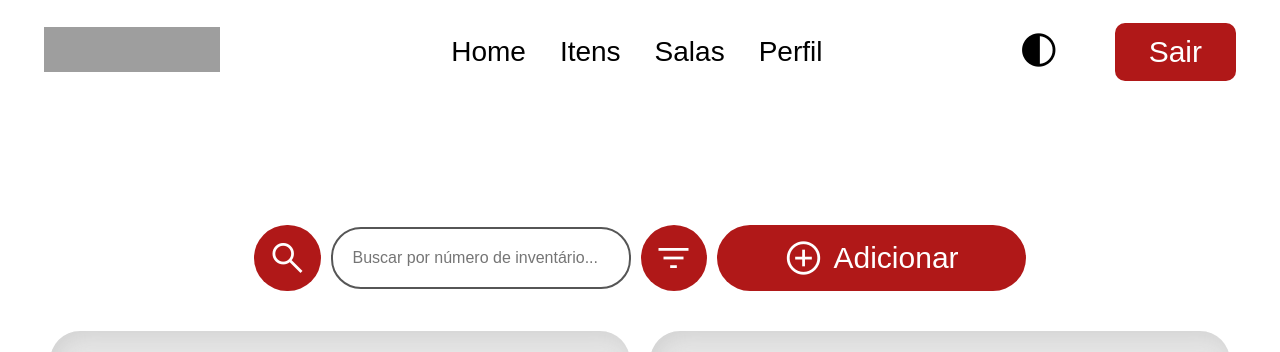
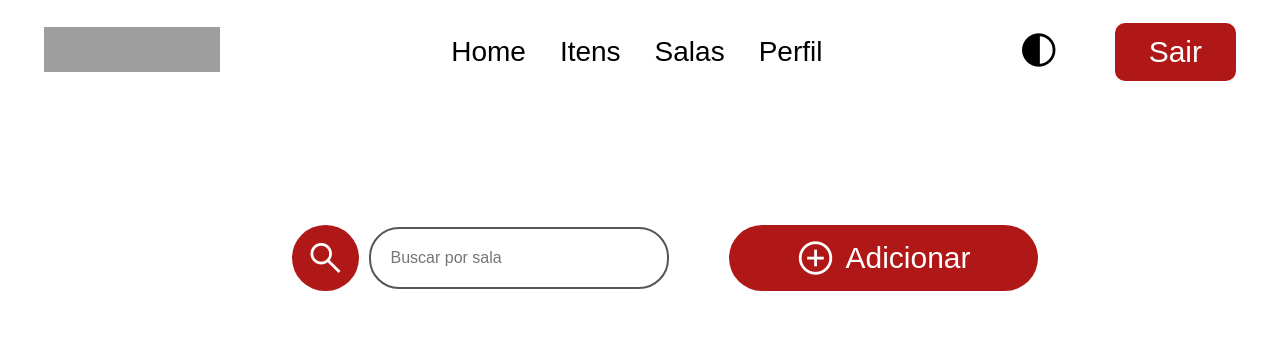
Before and after one commit to Guilherme-Augusto06/GerenciamentoDePatrimonios-1.5, a Django app: page /salas in a window 1280 px wide. Shown: the top 352 px of the page. Run offline with Django 5.2, Linux system fonts and the light colour scheme; a user stored in the database is signed in; data comes from the database, SQL or seed files in the repository; both versions use the stored data as it was after the commit; grey boxes are pictures that could not be loaded.

Commit message:
feat: implementando lógica de buscar salas pelo campo de busca

```diff
--- a/GerenciamentoDePatrimonios/AppGDP/templates/login.html
+++ b/GerenciamentoDePatrimonios/AppGDP/templates/login.html
@@ -26,7 +26,7 @@
 
         <button type="submit" class="btn-login">Entrar</button>
 
-        <p style="font-family: poppins; margin-top: 10px;">Caso não tenha cadastro, <a href="{% url 'cadastroUsuario' %}" style="text-decoration: none;">cadastre-se aqui</a></p>
+
     </form>
 </main>
 {% endblock %}
--- a/GerenciamentoDePatrimonios/AppGDP/templates/salas.html
+++ b/GerenciamentoDePatrimonios/AppGDP/templates/salas.html
@@ -7,22 +7,15 @@
 <main class="bg-body-i-w">
 
 
-    <h2>{{ item.sala }}</h2>
-
     <div class="search-container">
-        <form id="searchForm" method="GET" action="{% url 'buscar_itens' %}">
+        <form id="searchForm" method="GET" action="{% url 'buscar_salas' %}">
             <div class="search-container">
                 <button type="submit">
                     <span class="material-symbols-outlined" id="iconItens">search</span>
                 </button>
-                <input class="input-itens" type="text" name="q" id="searchInput" placeholder="Buscar por número de inventário...">
+                <input class="input-itens" type="text" name="q" id="searchInput" placeholder="Buscar por sala">
             </div>
         </form>
-
-        <button onclick="openModal('modalFiltro')">
-            <span class="material-symbols-outlined" id="iconItens">filter_list</span>
-        </button>
-
 
         <button class="add-button" onclick="openModal('modalAddItem')">
             <span class="material-symbols-outlined" id="iconItens">add_circle</span>
@@ -39,7 +32,8 @@
             <div class="inf">
                 <h3>{{ item.sala }}</h3>
                 <p>Localização: {{ item.localizacao }}</p>
-                <button class="but-sala" onclick="event.stopPropagation(); openSala('{{ item.sala }}')">Visualizar Sala</button>
+                <button class="but-sala" onclick="event.stopPropagation(); redirecionarItensSala('{{ item.sala }}')">Visualizar Sala</button>
+
             </div>
         </div>
         {% endfor %}
@@ -89,29 +83,6 @@
 
 
 <!-- Modal de Filtros -->
-<div id="modalFiltro" class="modal">
-    <div class="modal-content">
-        <button type="button" class="btn-close" onclick="closeModal('modalFiltro')">X</button>
-        <h2>Filtrar Itens</h2>
-
-        <!-- Filtro por Ordem Alfabética -->
-        <form id="filtroAlfabeticoForm" method="GET" action="{% url 'buscar_itens' %}">
-            <label for="ordem">Ordenar por:</label>
-            <select name="ordem" id="ordem">
-                <option value="A-Z">A-Z</option>
-                <option value="Z-A">Z-A</option>
-            </select>
-            <button type="submit">Aplicar</button>
-        </form>
-
-        <!-- Filtro por Sala -->
-        <form id="filtroSalaForm" method="GET" action="{% url 'buscar_itens' %}">
-            <label for="sala">Filtrar por Sala:</label>
-            <input type="text" name="sala" id="sala" placeholder="Digite o nome da sala">
-            <button type="submit">Aplicar</button>
-        </form>
-    </div>
-</div>
 
 
 
@@ -140,6 +111,12 @@
     </div>
 
     <script>
+        function redirecionarItensSala(sala) {
+            const url = new URL(window.location.origin + "{% url 'buscar_itens_sala' %}");
+            url.searchParams.set('sala', sala);  // Define o parâmetro 'sala'
+            window.location.href = url.toString();  // Redireciona para a URL
+        }
+
         function openModal(modalId) {
             document.getElementById(modalId).style.display = 'block';
         }
--- a/GerenciamentoDePatrimonios/AppGDP/urls.py
+++ b/GerenciamentoDePatrimonios/AppGDP/urls.py
@@ -18,6 +18,8 @@ urlpatterns = [
         path('update-sala/', views.update_sala, name='update_sala'),
         path('excluir-sala/', views.excluir_sala, name='excluir_sala'),
         path('adicionar-salas/', views.adicionar_salas, name='adicionar_salas'),
+        path('buscar-itens-sala', views.buscar_itens_sala, name='buscar_itens_sala'),
         path('salas', views.salas, name='salas'),
+        path('buscar-salas', views.buscar_salas, name='buscar_salas'),
 
 ]
--- a/GerenciamentoDePatrimonios/AppGDP/views.py
+++ b/GerenciamentoDePatrimonios/AppGDP/views.py
@@ -63,6 +63,42 @@ def welcomeHomepage(request):
 
 
 #---------------------------- CRUD DE SALAS ----------------------------
+@login_required
+def buscar_salas(request):
+    query = request.GET.get('q')
+    ordem = request.GET.get('ordem')
+
+    sala = Sala.objects.all()
+
+    if query:
+        sala = sala.filter(sala__icontains=query)
+
+    if ordem:
+        sala = sala.order_by('sala' if ordem == 'A-Z' else '-sala')
+
+    return render(request, 'salas.html', {'sala': sala, 'form': SalaForm()})
+
+
+
+@login_required
+def buscar_itens_sala(request):
+    query = request.GET.get('q')
+    ordem = request.GET.get('ordem')
+    sala = request.GET.get('sala')
+
+    inventario = Inventario.objects.all()
+
+    if query:
+        inventario = inventario.filter(num_inventario__icontains=query)
+
+    if ordem:
+        inventario = inventario.order_by('denominacao' if ordem == 'A-Z' else '-denominacao')
+
+    if sala:
+        inventario = inventario.filter(sala__icontains=sala)
+
+    return render(request, 'itens.html', {'inventario': inventario, 'form': InventarioForm()})
+
 @login_required
 def adicionar_salas(request):
     if request.method == 'POST':
@@ -202,6 +238,7 @@ def itens(request):
         form = InventarioForm()
 
     return render(request, 'itens.html', {'form': form, 'inventario': inventario, 'item_especifico': item_especifico})
+
 @login_required
 def adicionar_inventario(request):
     if request.method == 'POST':
@@ -216,6 +253,7 @@ def adicionar_inventario(request):
     inventario = Inventario.objects.all()
 
     return render(request, 'itens.html', {'form': form, 'inventario': inventario})
+
 @login_required
 def buscar_itens(request):
     context = {}
--- a/GerenciamentoDePatrimonios/static/css/itens.css
+++ b/GerenciamentoDePatrimonios/static/css/itens.css
@@ -45,6 +45,7 @@
     display: flex;
     align-items: center; /* Alinha verticalmente os itens */
     gap: 10px; /* Espaço entre os elementos */
+    padding: 50px
 }
 .search-container input.input-itens {
     padding: 10px;
@@ -101,6 +102,7 @@
     align-items: center;
     gap: 20px;
     margin-top: 40px;
+
 
 }
 
--- a/GerenciamentoDePatrimonios/static/css/profile.css
+++ b/GerenciamentoDePatrimonios/static/css/profile.css
@@ -9,6 +9,7 @@
     align-items: center;
     margin-top: 10%;
     font-family: Arial, sans-serif;
+    padding: 80px;
 }
 
 .container-profile {
--- a/GerenciamentoDePatrimonios/static/css/welcomeHomepage.css
+++ b/GerenciamentoDePatrimonios/static/css/welcomeHomepage.css
@@ -48,6 +48,7 @@
 .cabecalho p {
     font-size: 15px;
     margin-bottom: 20px;
+
 }
 
 .botao-cadastro {
@@ -85,6 +86,7 @@
     .conteudo-cabecalho {
         max-width: 100%;
         text-align: center;
+        padding: 40px;
     }
 
     .box {
@@ -92,9 +94,6 @@
         margin-top: 100px;
     }
 }
-
-
-
 
 /* Seção de Serviços */
 .servicos {
--- a/GerenciamentoDePatrimonios/templates/navbarAutenticado.html
+++ b/GerenciamentoDePatrimonios/templates/navbarAutenticado.html
@@ -86,16 +86,28 @@
     .navbarComplete-component{
         margin-top: 60px;
         margin-bottom: 60px;
+    ;
     }
     .itens-component{
         flex-direction: column;
         z-index: 1;
         padding-top: 60px;
         gap: 20px;
+
     }
 
     .conteudo-cabecalho{
         margin-top: 60px;
+        padding: 40px
+
+    }
+    @media  (max-width: 430px){
+        .conteudo-cabecalho{
+            margin-top: 60px;
+            padding: 40px;
+            overflow: hidden;
+        }
+
     }
 
 }
```
Also changed, not shown: GerenciamentoDePatrimonios/AppGDP/templates/itens.html (+5 -3 lines), GerenciamentoDePatrimonios/AppGDP/apps.py (line endings or trailing spaces), GerenciamentoDePatrimonios/db.sqlite3.
